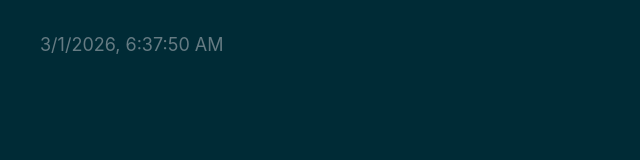
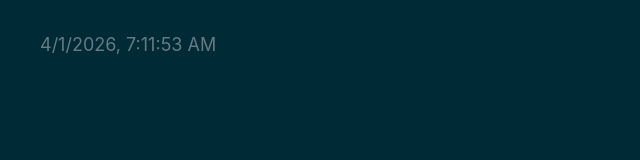
Before and after one commit to web3cave/16-Secureum, a plain HTML site: page index.html in a window 1280 px wide. Shown: the full height of the page, 0-640 px from the left. Drawn offline with Linux system fonts and the light colour scheme.

Commit message:
deploy: dd69eb775c0f1c46360598ef421942a274724a56

```diff
--- a/index.html
+++ b/index.html
@@ -54,8 +54,8 @@
     <!-- %after-body-begin.html% -->
 
     <footer>
-      <a class="footer-link" href="https://github.com/web3cave/16-Secureum/actions/runs/22537805191">
-        <time id="build-timestamp" datetime="2026-03-01T06:37:50.678Z">2026-03-01T06:37:50.678Z</time>
+      <a class="footer-link" href="https://github.com/web3cave/16-Secureum/actions/runs/23836619602">
+        <time id="build-timestamp" datetime="2026-04-01T07:11:53.489Z">2026-04-01T07:11:53.489Z</time>
       </a>
       <a class="footer-link" href="https://github.com/osmoscraft/osmosfeed">osmosfeed 1.15.1</a>
     </footer>
```
Also changed, not shown: 1 other file.
